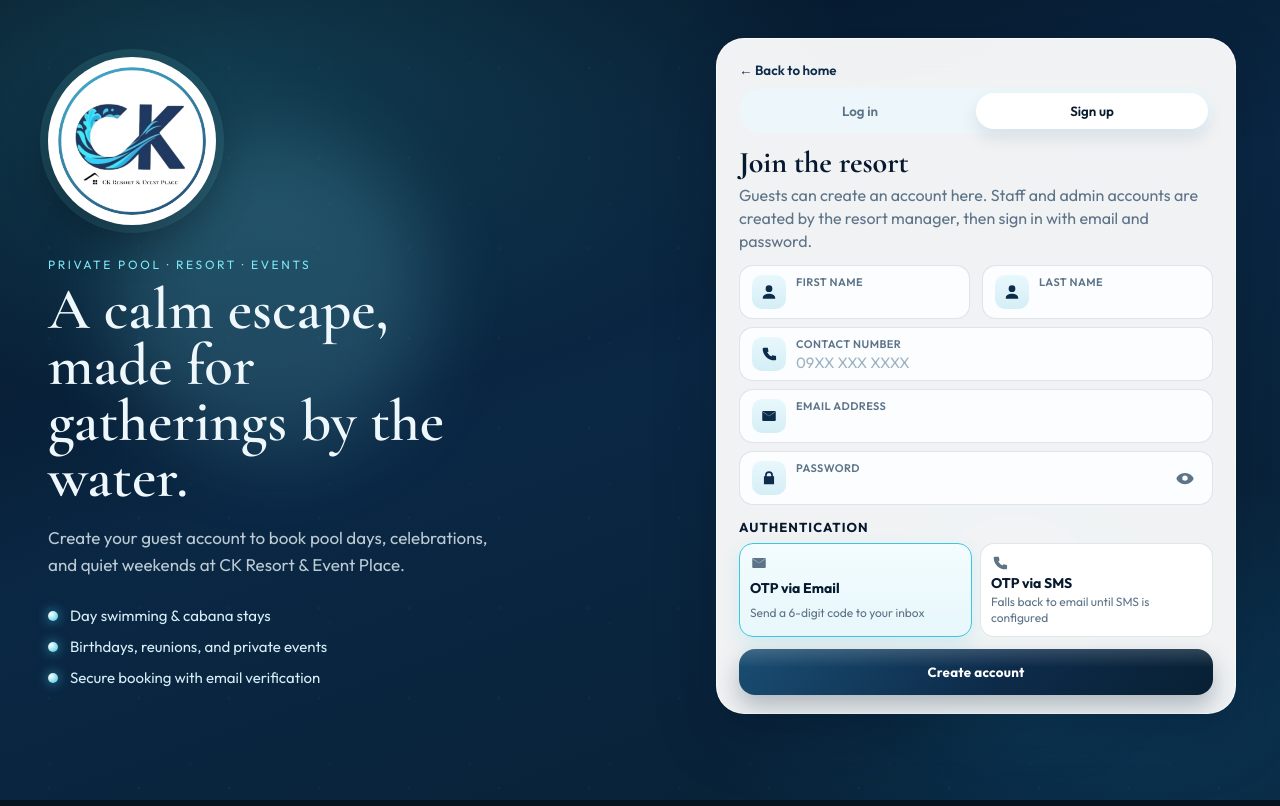
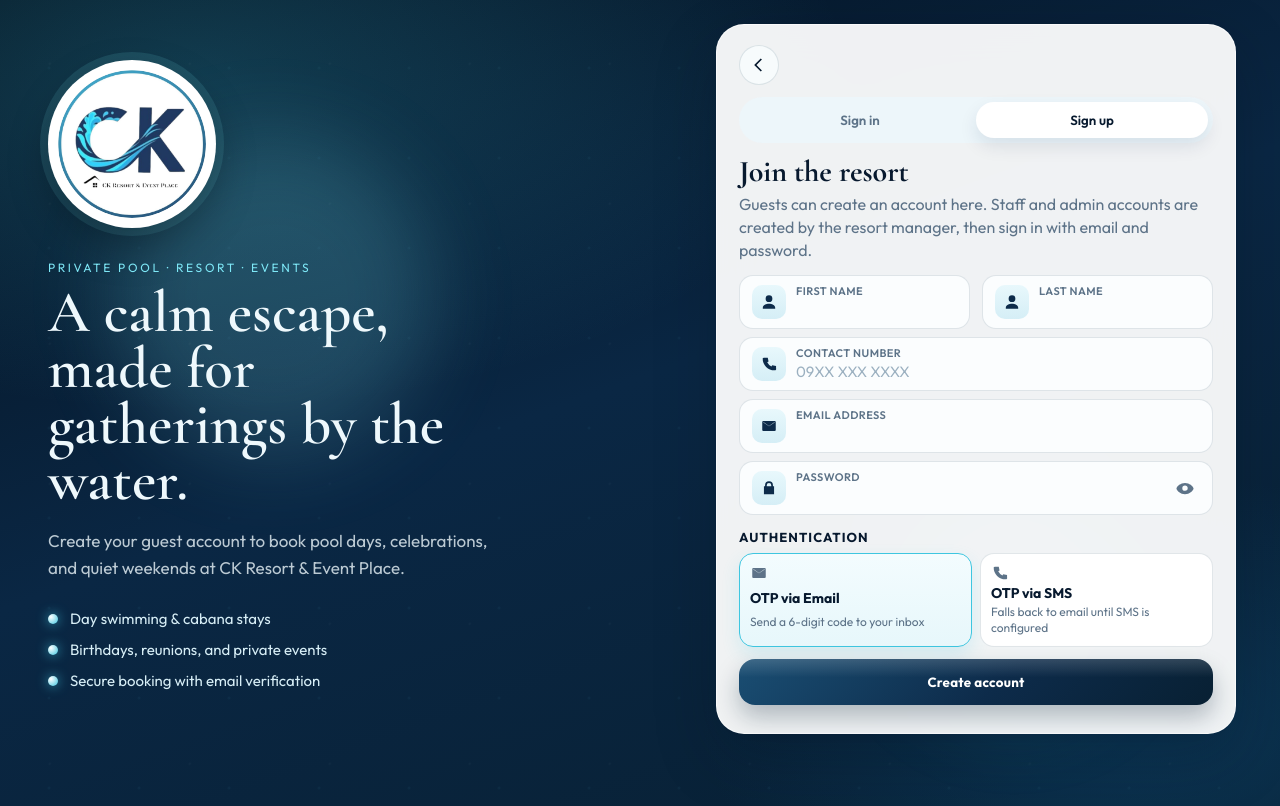
Before and after one commit to Lebonoir/Ck-resort, a React (Vite) app: page / in a window 1280 px wide. Both pictures are taken after a click on the button "BOOK YOUR STAY". Built offline with nearby package versions, Linux system fonts and the light colour scheme; no server answers.

Commit message:
ui improvements

```diff
--- a/src/App.css
+++ b/src/App.css
@@ -261,7 +261,7 @@
   background: rgba(255, 255, 255, 0.94);
   border: 1px solid rgba(255, 255, 255, 0.7);
   border-radius: 28px;
-  padding: 20px 22px 18px;
+  padding: 20px 22px 28px;
   box-shadow: var(--shadow);
   backdrop-filter: blur(18px);
 }
@@ -606,6 +606,29 @@ form,
   margin-bottom: 10px;
 }
 
+.icon-back {
+  width: 40px;
+  height: 40px;
+  margin: 0 0 12px;
+  border: 1.5px solid var(--line);
+  border-radius: 50%;
+  background: #f7fbfc;
+  color: var(--navy);
+  display: grid;
+  place-items: center;
+  padding: 0;
+}
+
+.icon-back svg {
+  width: 20px;
+  height: 20px;
+}
+
+.icon-back:hover {
+  border-color: var(--aqua);
+  background: #eefafc;
+}
+
 .otp-step .back {
   align-self: flex-start;
 }
--- a/src/App.jsx
+++ b/src/App.jsx
@@ -95,7 +95,7 @@ function Gate() {
             {error}
           </p>
         ) : null}
-        <HeroPage onBook={() => setShowAuth(true)} onStaff={() => setShowAuth(true)} />
+        <HeroPage onBook={() => setShowAuth(true)} />
       </>
     )
   }
--- a/src/auth/AuthPage.jsx
+++ b/src/auth/AuthPage.jsx
@@ -360,13 +360,18 @@ export default function AuthPage({ onBack, recovery = false }) {
                 <img src="/logo.png" alt="CK Resort & Event Place" />
               </div>
               {onBack ? (
-                <button type="button" className="text-link back" onClick={onBack}>
-                  ← Back to home
+                <button type="button" className="icon-back" onClick={onBack} aria-label="Back to home">
+                  <svg viewBox="0 0 24 24" aria-hidden="true">
+                    <path
+                      fill="currentColor"
+                      d="M15.5 5.5 9 12l6.5 6.5-1.4 1.4L6.2 12l7.9-7.9Z"
+                    />
+                  </svg>
                 </button>
               ) : null}
               <div className="mode-switch" role="tablist">
                 <button type="button" className={mode === 'login' || mode === 'forgot' ? 'active' : ''} onClick={() => resetFlow('login')}>
-                  Log in
+                  Sign in
                 </button>
                 <button type="button" className={mode === 'signup' ? 'active' : ''} onClick={() => resetFlow('signup')}>
                   Sign up
@@ -524,7 +529,7 @@ export default function AuthPage({ onBack, recovery = false }) {
                       ? 'Create account'
                       : mode === 'forgot'
                         ? 'Send reset link'
-                        : 'Log in'}
+                        : 'Sign in'}
                 </button>
               </form>
             </>
--- a/src/landing/HeroPage.jsx
+++ b/src/landing/HeroPage.jsx
@@ -24,7 +24,7 @@ function initials(name) {
     .toUpperCase()
 }
 
-export default function HeroPage({ onBook, onStaff }) {
+export default function HeroPage({ onBook }) {
   const [scrolled, setScrolled] = useState(false)
   const featured = REVIEWS.find((review) => review.featured) || REVIEWS[0]
 
@@ -54,9 +54,6 @@ export default function HeroPage({ onBook, onStaff }) {
         </nav>
         <div className="hero-nav-actions">
           <a href="tel:09209502510">0920 950 2510</a>
-          <button type="button" className="texty" onClick={onStaff}>
-            Staff
-          </button>
           <button type="button" className="book-now" onClick={onBook}>
             Book now
           </button>
--- a/src/landing/hero.css
+++ b/src/landing/hero.css
@@ -471,7 +471,7 @@
 
 .close-band {
   position: relative;
-  margin: 40px 32px 0;
+  margin: 40px 32px 36px;
   min-height: 420px;
   border-radius: 28px;
   overflow: hidden;
@@ -515,10 +515,10 @@
   justify-content: space-between;
   align-items: center;
   gap: 16px;
-  padding: 28px 32px 36px;
+  padding: 32px 32px 40px;
   background: #07192e;
   color: #eef8fc;
-  margin-top: 0;
+  margin-top: 8px;
 }
 
 .hero-foot p {
```
